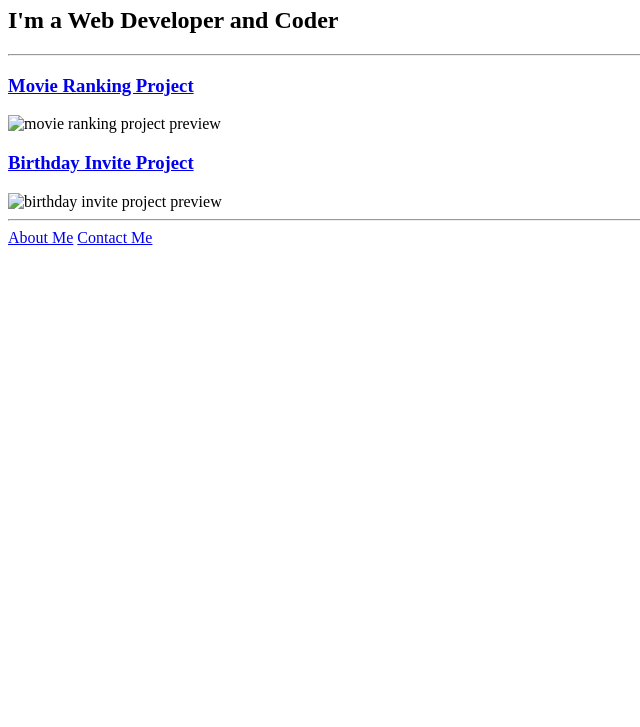
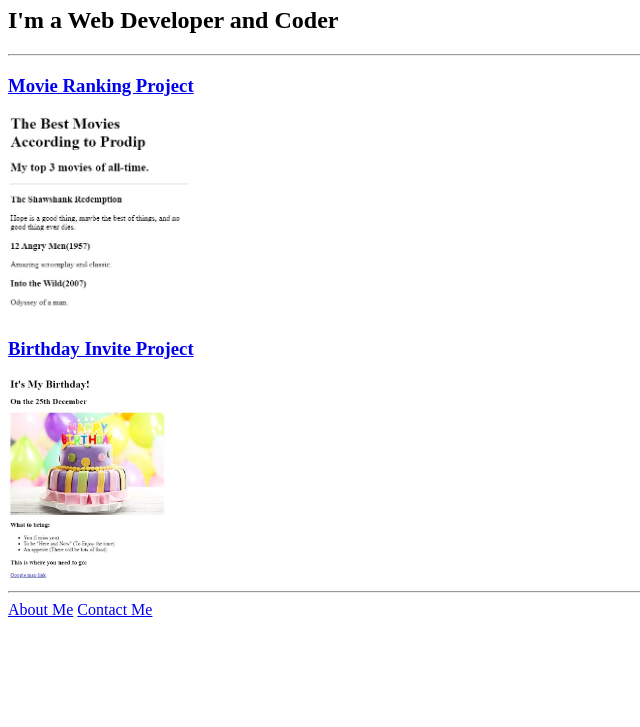
Before and after one commit to pbain63/html-portfolio, a plain HTML site: page index.html in a window 1280 px wide. Shown: the part 73-800 px from the top of the page, without its empty margins (0-640 px from the left). Drawn offline with Linux system fonts and the light colour scheme.

Commit message:
Update index.html
Update relative path of the project in index.html

```diff
--- a/index.html
+++ b/index.html
@@ -1,22 +1,28 @@
 <!DOCTYPE html>
 <html lang="en">
-
   <head>
-  <meta charset="UTF-8">
+    <meta charset="UTF-8" />
     <title>Prodip's Portfolio</title>
   </head>
 
   <body>
-  <h1>Prodip Bain's Portfolio</h1>
+    <h1>My First HTML5 Project</h1>
     <h2>I'm a Web Developer and Coder</h2>
     <hr />
-  <h3><a href="./public/movie-ranking.html">Movie Ranking Project</a></h3>
-  <img src="./assets/images/movie-ranking.jpg" height="200" alt="movie ranking project preview"/>
-  <h3><a href="./public/birthday-invite.html">Birthday Invite Project</a></h3>
-  <img src="./assets/images/birthday-invite.jpg" height="200" alt="birthday invite project preview"/>
+    <h3><a href="./movie-ranking.html">Movie Ranking Project</a></h3>
+    <img
+      src="./movie-ranking.jpg"
+      height="200"
+      alt="movie ranking project preview"
+    />
+    <h3><a href="./birthday-invite.html">Birthday Invite Project</a></h3>
+    <img
+      src="./birthday-invite.jpg"
+      height="200"
+      alt="birthday invite project preview"
+    />
     <hr />
-  <a href="./public/about.html">About Me</a>
-  <a href="./public/contact.html">Contact Me</a>
+    <a href="./about.html">About Me</a>
+    <a href="./contact.html">Contact Me</a>
   </body>
-
 </html>
```
Lines whose indentation alone changed are shown as unchanged.
